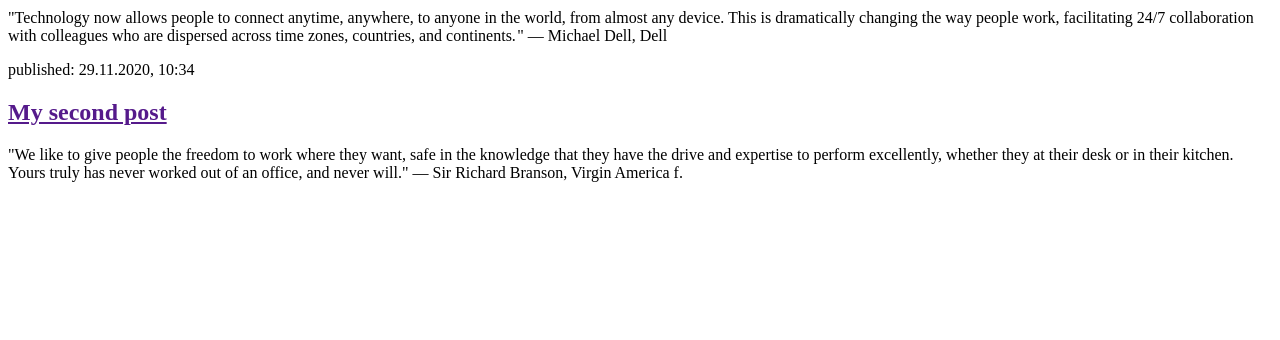
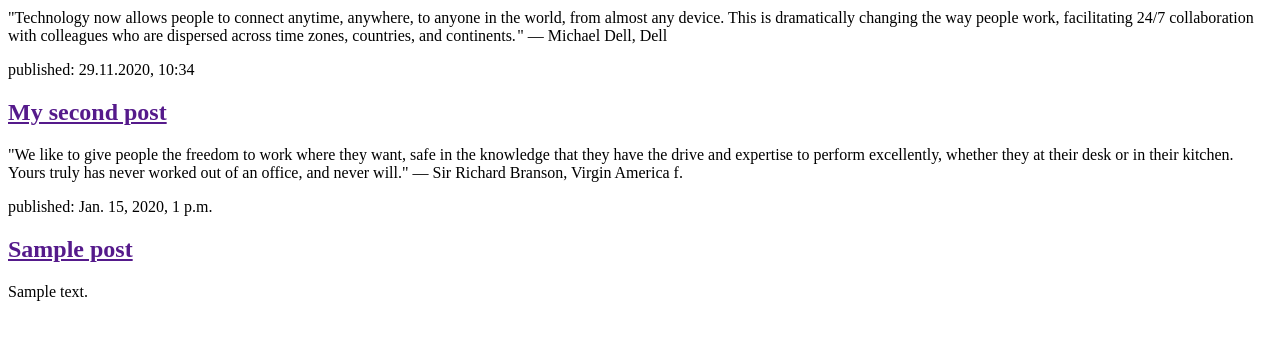
Before and after one commit to Shirazbello/my-firstDjango-blog, a Django app: page / in a window 1280 px wide. Shown: the part 142-482 px from the top of the page. Run offline with Django 3.2, Linux system fonts and the light colour scheme; tables that the repository leaves empty hold one stand-in row (values such as "Sample post").

Commit message:
Modified template to dispaly post from my database

```diff
--- a/blog/templates/blog/post_list.html
+++ b/blog/templates/blog/post_list.html
@@ -18,5 +18,14 @@
             <h2><a href="">My second post</a></h2>
             <p>"We like to give people the freedom to work where they want, safe in the knowledge that they have the drive and expertise to perform excellently, whether they at their desk or in their kitchen. Yours truly has never worked out of an office, and never will." — Sir Richard Branson, Virgin America f.</p>
         </div>
+
+     {% for post in posts %}
+    	<div>
+        <p>published: {{ post.published_date }}</p>
+        <h2><a href="">{{ post.title }}</a></h2>
+        <p>{{ post.text|linebreaksbr }}</p>
+    	</div>
+	{% endfor %}
+
 </body>
 </html>
--- a/blog/views.py
+++ b/blog/views.py
@@ -1,5 +1,7 @@
 from django.shortcuts import render
+from django.utils import timezone
+from .models import Post
 
-# Create your views here.
 def post_list(request):
-    return render(request, 'blog/post_list.html', {})
+    posts = Post.objects.filter(published_date__lte=timezone.now()).order_by('published_date')
+    return render(request, 'blog/post_list.html', {'posts': posts})
```
